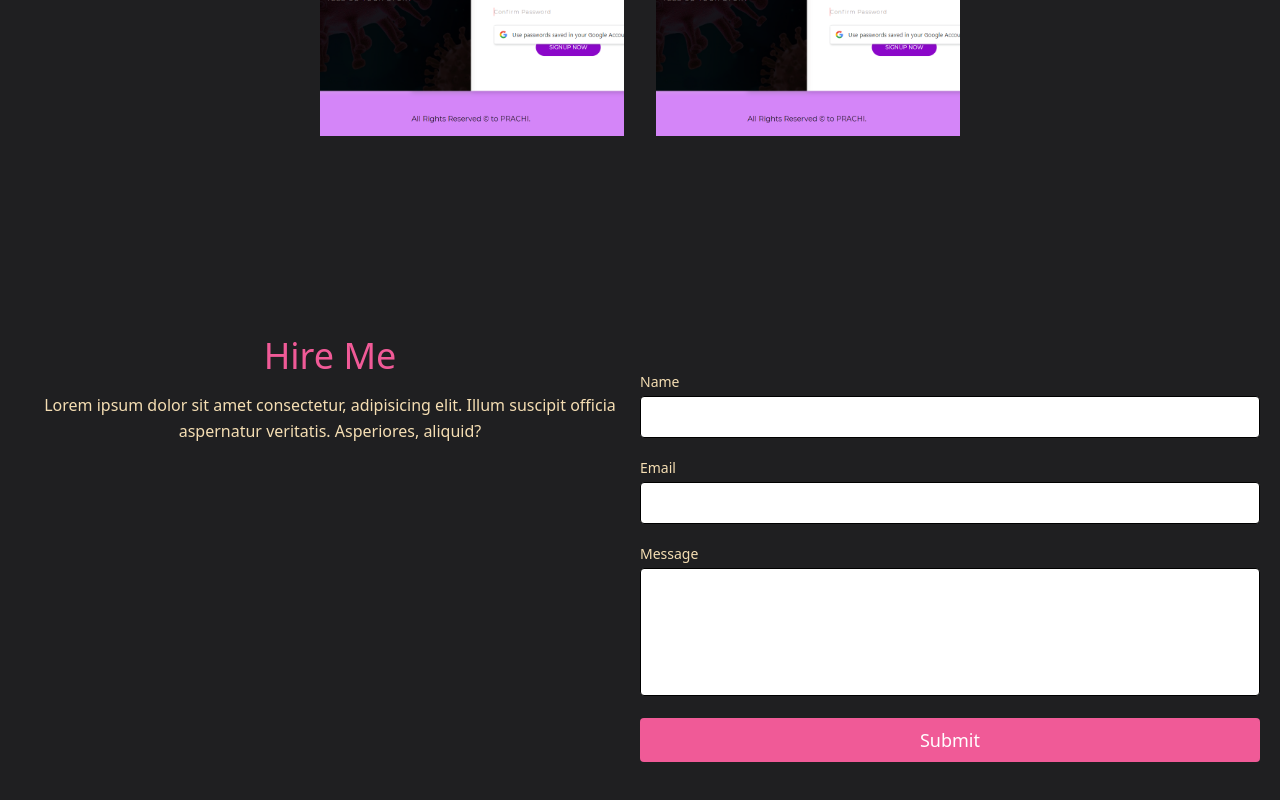
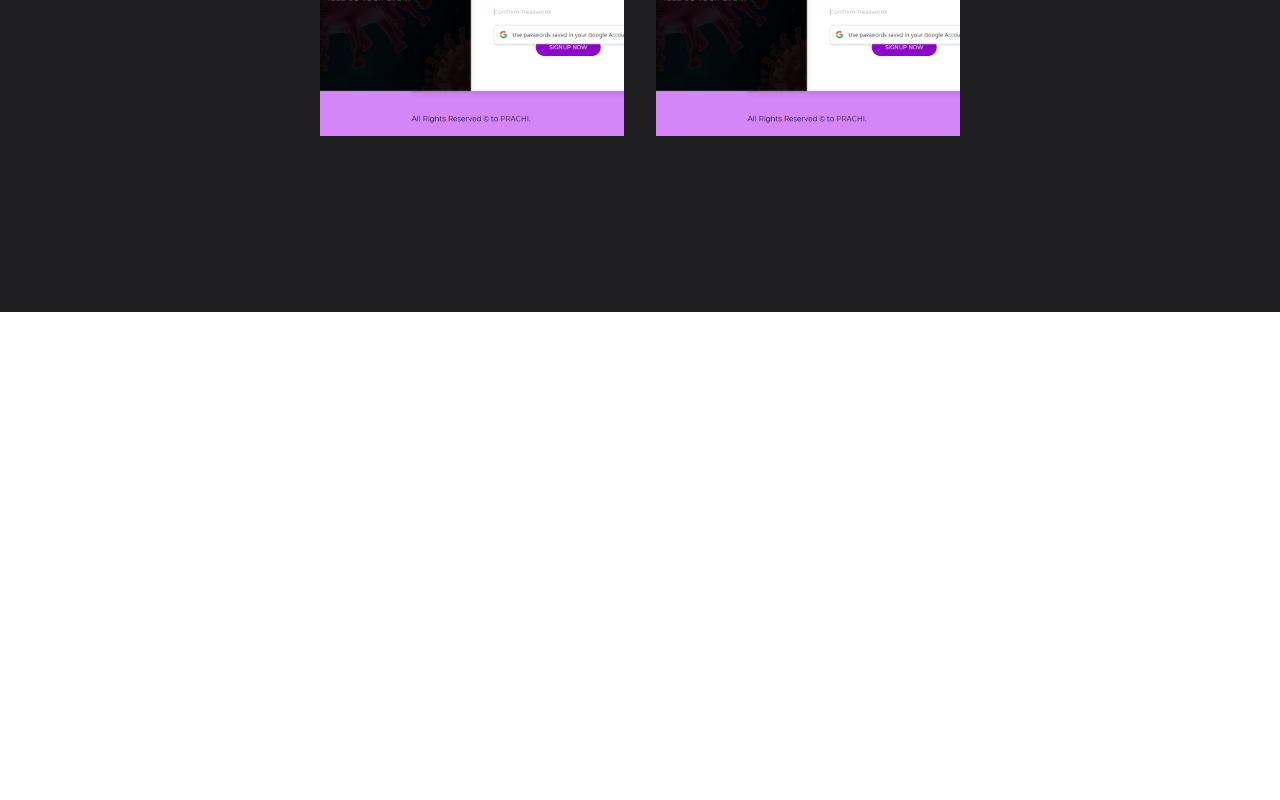
Before and after one commit to prachip1/devprachi, a React (Create React App) app: page / in a window 1280 px wide. Shown: the part 1618-2418 px from the top of the page. After the commit the page ends 1930 px from the top, so only its background shows below. Built offline with nearby package versions, Linux system fonts and the light colour scheme.

Commit message:
new commit

```diff
--- a/src/App.js
+++ b/src/App.js
@@ -1,6 +1,5 @@
 import React from "react";
 import About from "./components/About";
-import Contact from "./components/Contact";
 import Navnew from "./components/Navnew";
 import Projects from "./components/Projects";
 
@@ -12,7 +11,7 @@ export default function App(){
       <Navnew />
       <About />
       <Projects />
-      <Contact />
+     {/* <Contact />*/}
     </main>
   );
 }
```
Also changed, not shown: package.json (+5 -3 lines), 1 other file (tests, documents, lock files or other folders).
